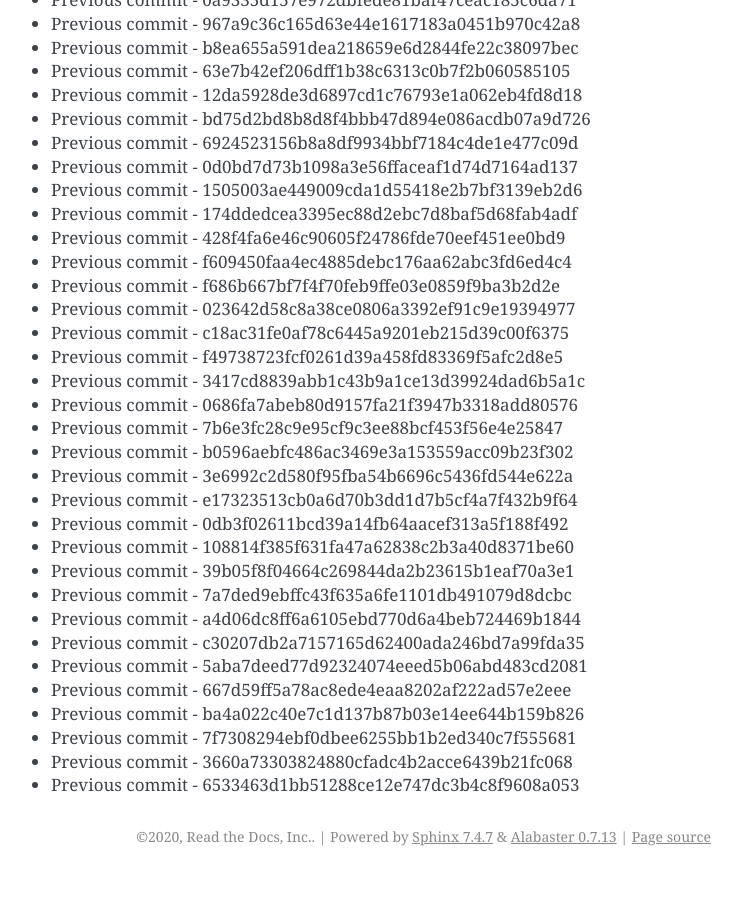
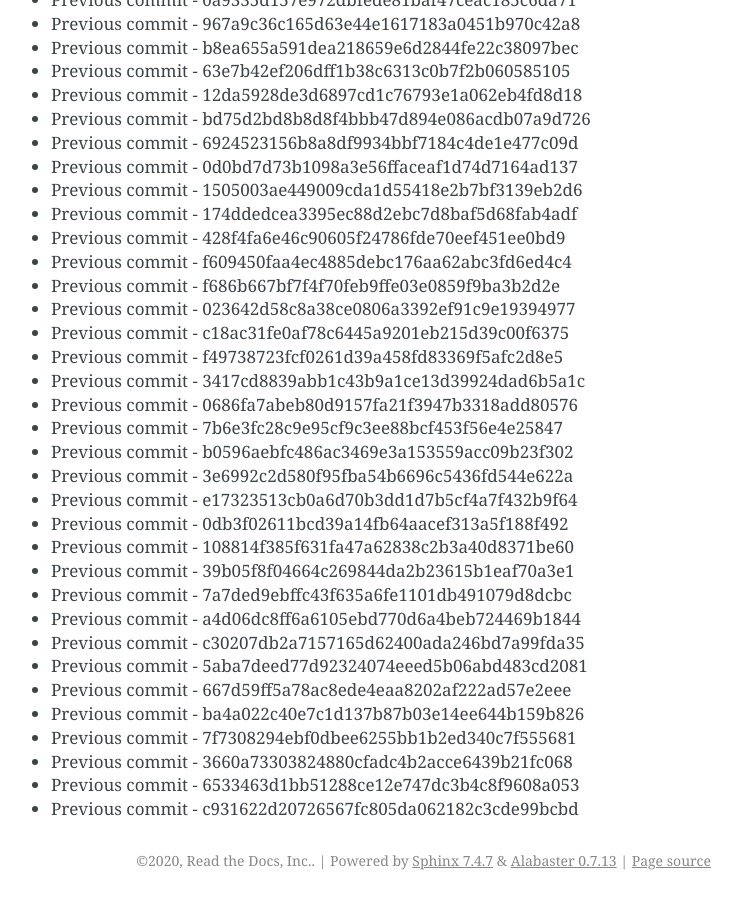
Before and after one commit to readthedocs/rtd-git-stresstest, a Sphinx documentation site: the page built from docs/updates.rst, in a window 1280 px wide and 900 px high, scrolled down 27070 px. Shown: the whole window, without its empty margins (399-1141 px from the left). Built offline with Sphinx 7.4.7, drawn with Linux system fonts in a browser that asks for light colours; before the commit the page ends 27946 px from its top, so only the background shows below that.

Commit message:
Generating commit from previous: c931622d20726567fc805da062182c3cde99bcbd

```diff
--- a/docs/updates.rst
+++ b/docs/updates.rst
@@ -1169,3 +1169,4 @@ It can be tested for any performance characteristics.
 * Previous commit - 7f7308294ebf0dbee6255bb1b2ed340c7f555681
 * Previous commit - 3660a73303824880cfadc4b2acce6439b21fc068
 * Previous commit - 6533463d1bb51288ce12e747dc3b4c8f9608a053
+* Previous commit - c931622d20726567fc805da062182c3cde99bcbd
```
